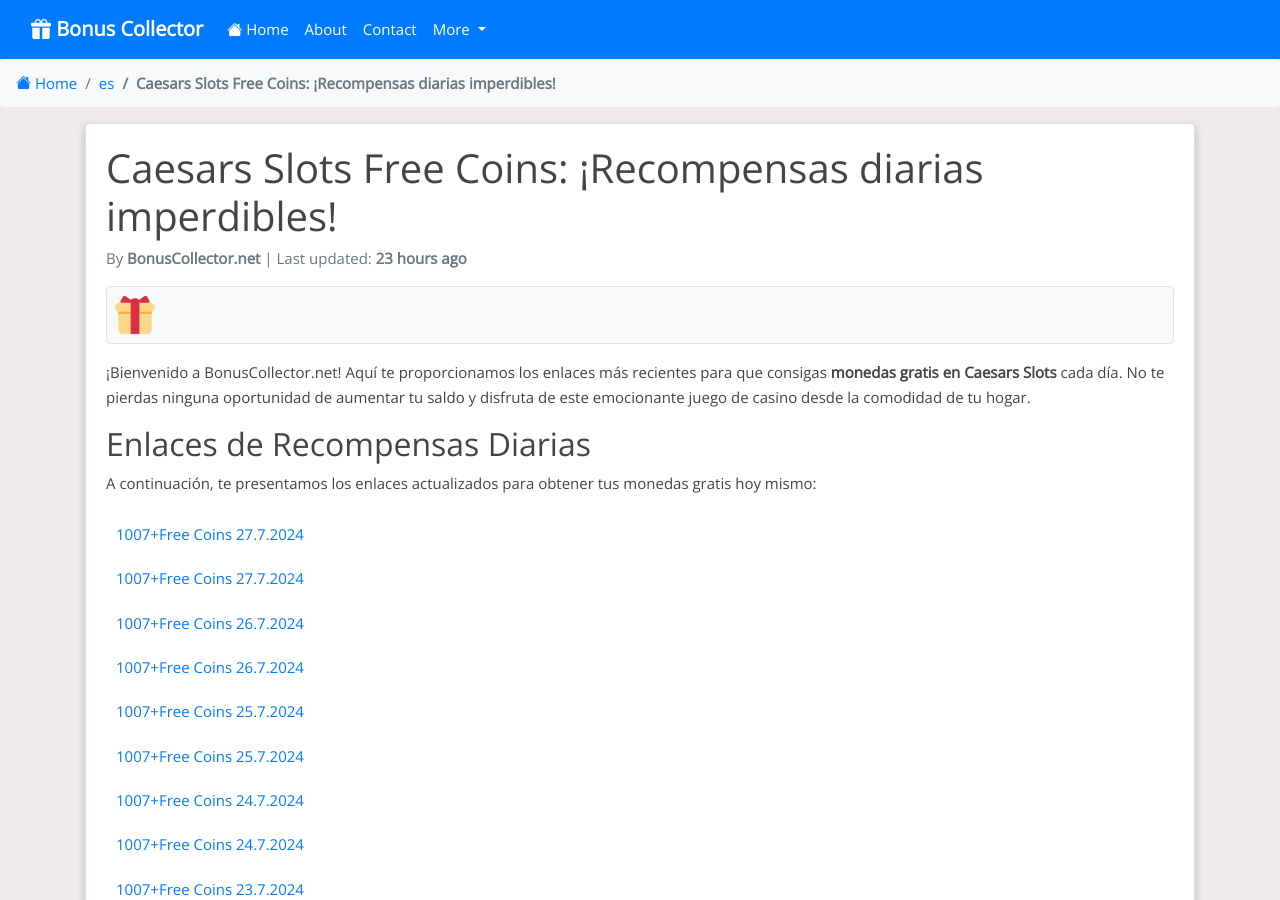
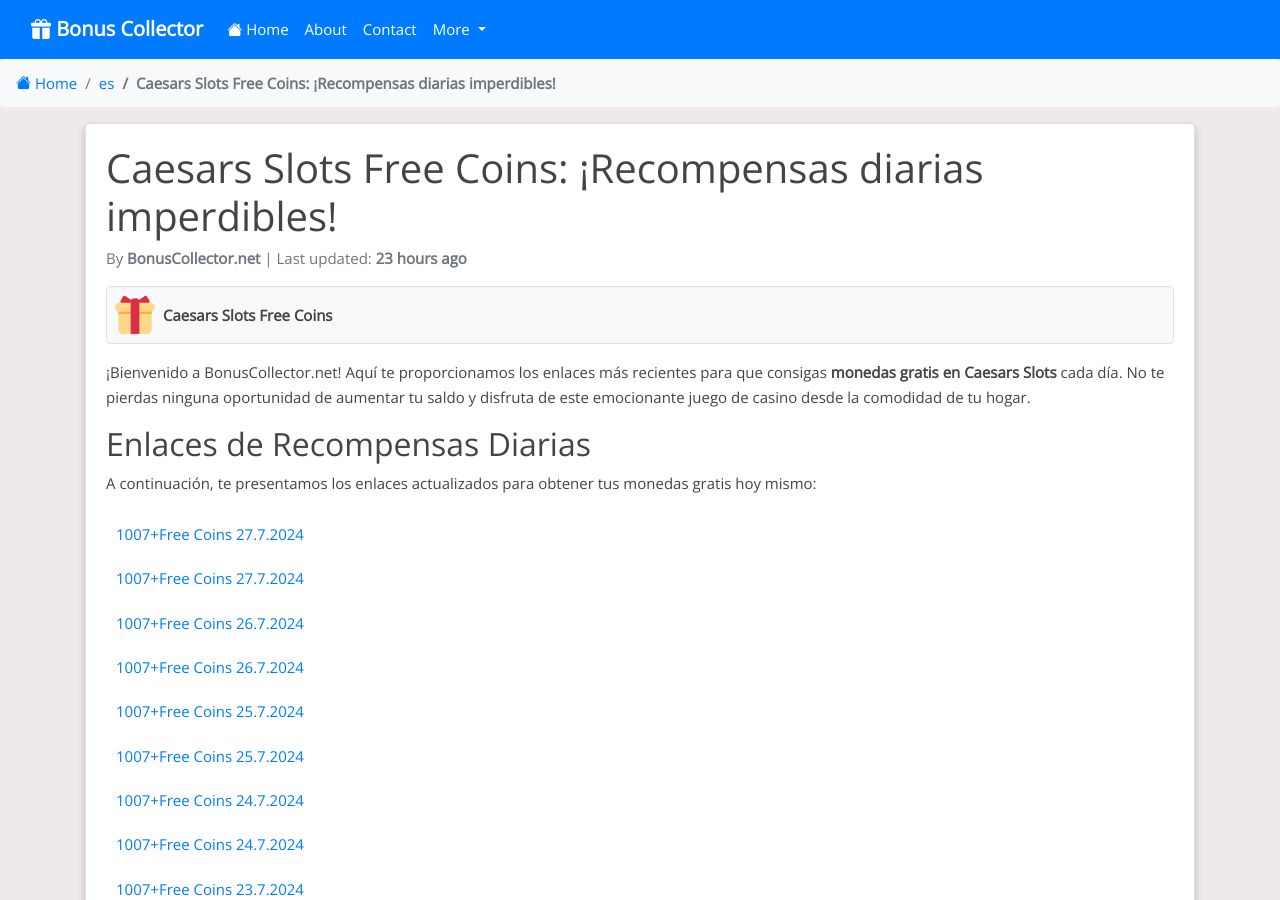
Before and after one commit to Prollad99/bs-net, a Jekyll site: the page built from es/_posts/2024-07-17-caesars-slots.md, in a window 1280 px wide and 900 px high. Built offline with Jekyll 4.4.1, drawn with Linux system fonts in a browser that asks for light colours; nearby versions of some CDN libraries; comment, search, counter and statistics services are not loaded.

Commit message:
Update 2024-07-17-caesars-slots.md

```diff
--- a/es/_posts/2024-07-17-caesars-slots.md
+++ b/es/_posts/2024-07-17-caesars-slots.md
@@ -9,6 +9,8 @@
 permalink: /es/caesars-slots-free-coins/
 image: /assets/images/caesars-slots.webp
 include_file: caesars-slots.html
+manifest: /manifests/es/caesars-slots.json
+app_name: "Caesars Slots Free Coins"
 ---
 
 ¡Bienvenido a BonusCollector.net! Aquí te proporcionamos los enlaces más recientes para que consigas **monedas gratis en Caesars Slots** cada día. No te pierdas ninguna oportunidad de aumentar tu saldo y disfruta de este emocionante juego de casino desde la comodidad de tu hogar.
```
